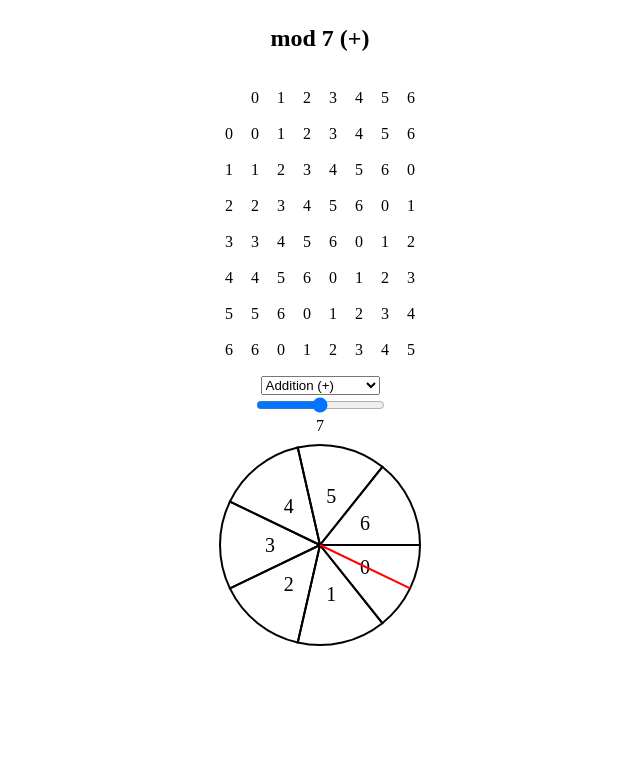
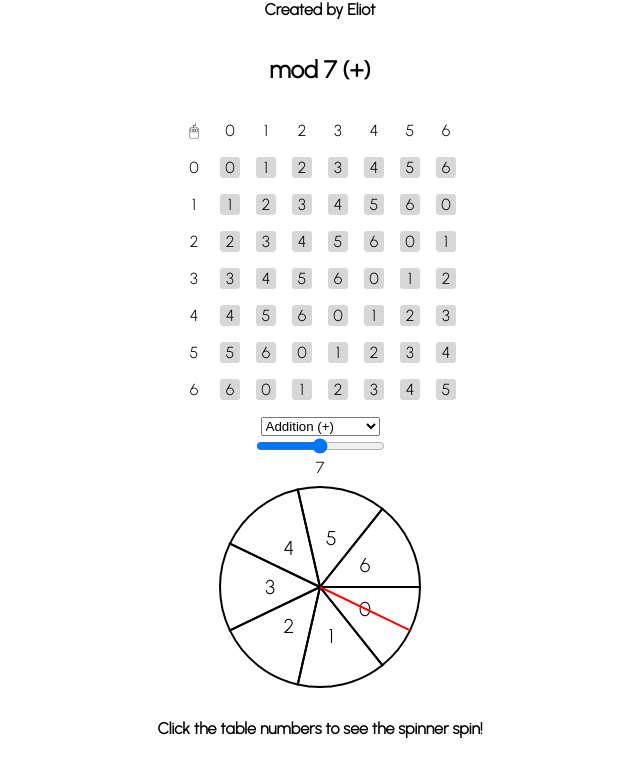
Before and after one commit to eIiot/modularSpinners, a plain HTML site: page index.html in a window 1280 px wide. Shown: the part 83-850 px from the top of the page, without its empty margins (320-960 px from the left). Before the commit the page ends 800 px from the top, so only its background shows below. Drawn offline with Linux system fonts and the light colour scheme.

Commit message:
More css

```diff
--- a/index.css
+++ b/index.css
@@ -1,3 +1,9 @@
+body {
+  font-family: 'Urbanist', sans-serif;
+  font-weight: light;
+  text-align: center;
+}
+
 .container {
   width: 100%;
   height: 100%;
@@ -6,6 +12,14 @@
   align-items: center;
 }
 
+h1 {
+  margin-bottom: 1rem;
+}
+
+h3 {
+  font-size: 1rem;
+  margin-top: 0;
+}
 
 table {
   border-collapse: separate;
@@ -13,6 +27,22 @@ table {
   border-color: #000;
   border-spacing: 1em;
   text-align: right;
+}
+
+td {
+  border-radius: 15%;
+  text-align: center;
+  min-width: 18px;
+}
+
+td:hover {
+  background-color: rgba(0, 0, 0, 0.486);
+  color: #fff;
+  transition-duration: 300ms;
+}
+
+.num {
+  background-color: rgba(0, 0, 0, 0.158);
 }
 
 svg {
@@ -28,3 +58,7 @@ path {
 .hovernum {
   cursor: pointer;
 }
+
+.hidden {
+  display: none;
+}
--- a/index.html
+++ b/index.html
@@ -7,11 +7,16 @@
   <title>POW 2021</title>
   <script src="./index.js"></script>
   <link rel="stylesheet" href="./index.css">
+  <!-- Google Fonts -->
+  <link rel="preconnect" href="https://fonts.googleapis.com">
+  <link rel="preconnect" href="https://fonts.gstatic.com" crossorigin>
+  <link href="https://fonts.googleapis.com/css2?family=Urbanist:wght@300&display=swap" rel="stylesheet">
 </head>
 <body>
   <div class="container">
     <div class="header">
       <h1>POW 2021</h1>
+      <h3>Created by Eliot</h3>
     </div>
 
     <div id="table-title" class="table-title">
@@ -37,6 +42,8 @@
 
     <svg viewBox="0 0 110 110" id="pie">
     </svg>
+
+    <h4 id="help" class="help">Click the table numbers to see the spinner spin!</h4>
   </div>
 </body>
 </html>
--- a/index.js
+++ b/index.js
@@ -11,7 +11,7 @@ function updateGraph() {
 
   var header = table.appendChild(document.createElement("tr"));
   var headerRow = header.appendChild(document.createElement("td"));
-  headerRow.innerHTML = ``;
+  headerRow.innerHTML = `🖱`;
 
   for (var i = 0; i < modNum; i++) {
     var headerRow = header.appendChild(document.createElement("td"));
@@ -33,6 +33,8 @@ function updateGraph() {
       }
 
       row.appendChild(document.createElement("td")).innerHTML = `<a class="hovernum" onclick="rotateLineAnimation(${(360/modNum)*value})">${value % modNum}</a>`;
+      // add class
+      row.lastChild.classList.add("num");
     };
     rows++;
   };
@@ -90,6 +92,9 @@ function createPie(cx, cy, r, slices) {
 };
 
 function rotateLineAnimation(deg) {
+  // add class "fade-out"
+  document.getElementById('help').classList.add("hidden");
+
   var line = document.getElementById('line');
   var cx = line.getAttributeNS(null, "x1");
   var cy = line.getAttributeNS(null, "y1");
```
